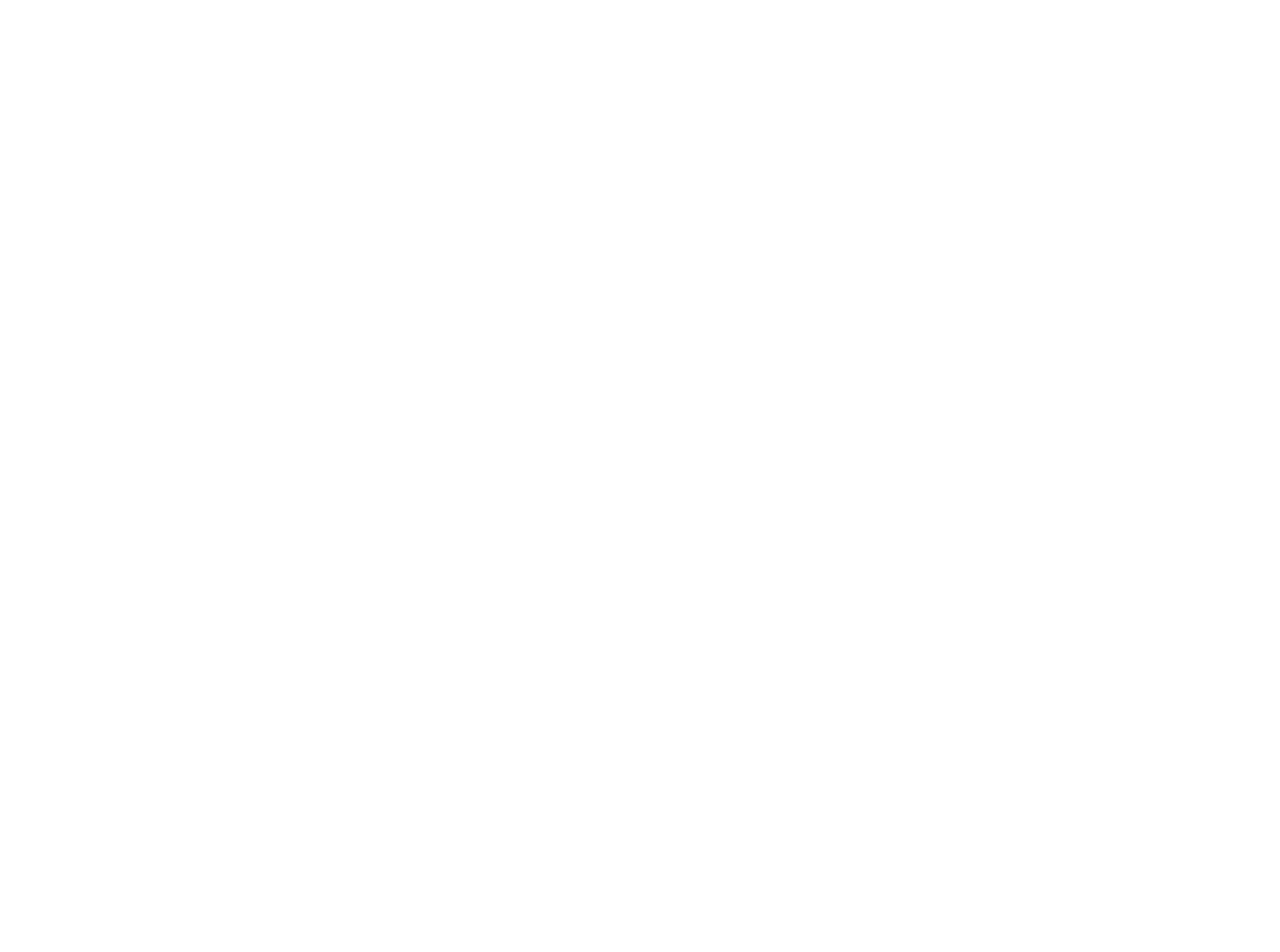
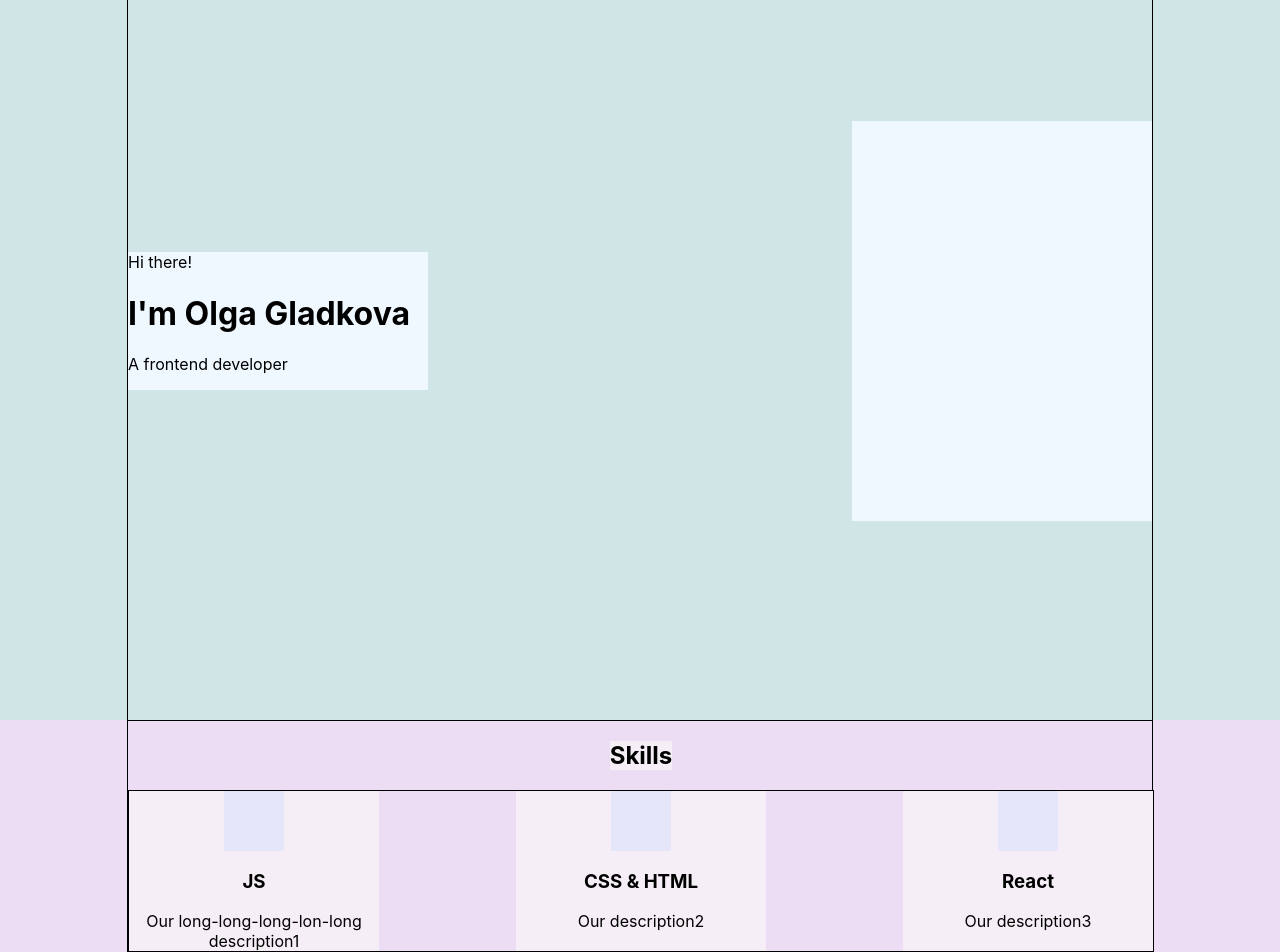
Before and after one commit to Gladkova-Olga/Portfolio, a React (Create React App) app: page / in a window 1280 px wide. Shown: the part 160-1112 px from the top of the page. Before the commit the page ends 800 px from the top, so only its background shows below. Built offline with nearby package versions, Linux system fonts and the light colour scheme.

Commit message:
add Main and Skills

```diff
--- a/src/App.js
+++ b/src/App.js
@@ -1,11 +1,15 @@
 import React from 'react';
 import './App.css';
 import Header from "./header/Header";
+import Main from "./main/Main";
+import Skills from "./skills/Skills";
 
 function App() {
     return (
         <div className="App">
             <Header/>
+            <Main/>
+            <Skills/>
         </div>
     );
 }
--- /dev/null
+++ b/src/common/styles/Container.module.css
@@ -0,0 +1,10 @@
+.container {
+    border: 1px solid;
+    height: 100%;
+    width: 80%;
+    margin: 0 auto;
+    display: flex;
+    align-items: center;
+    justify-content: space-between;
+    flex-wrap: wrap;
+}
--- /dev/null
+++ b/src/main/Main.js
@@ -0,0 +1,20 @@
+import React from 'react';
+import style from './Main.module.css';
+import styleContainer from './../common/styles/Container.module.css'
+
+function Main() {
+    return (
+        <div className={style.mainBlock}>
+            <div className={styleContainer.container}>
+                <div className={style.text}>
+                    <span>Hi there!</span>
+                    <h1>I'm Olga Gladkova</h1>
+                    <p>A frontend developer</p>
+                </div>
+                <div className={style.photo}></div>
+            </div>
+        </div>
+    );
+}
+
+export default Main;
--- /dev/null
+++ b/src/main/Main.module.css
@@ -0,0 +1,15 @@
+.mainBlock {
+    height: 100vh;
+    background-color: #d0e5e5;
+}
+
+.text {
+    width: 300px;
+    background-color: aliceblue;
+}
+
+.photo {
+    width: 300px;
+    height: 400px;
+    background-color: aliceblue;
+}
--- /dev/null
+++ b/src/skills/Skills.js
@@ -0,0 +1,23 @@
+import React from 'react';
+import style from './Skills.module.css';
+import styleContainer from "../common/styles/Container.module.css";
+import SkillItem from "./skilItem/SkillItem";
+
+
+function Skills() {
+    return (
+        <div className={style.skillsBlock}>
+            <div className={`${styleContainer.container} ${style.skillsContainer}`}>
+                <h2 className={style.title}>Skills</h2>
+                <div className={style.skills}>
+                    <SkillItem title = {"JS"} description = {"Our long-long-long-lon-long description1"}/>
+                    <SkillItem title = {"CSS & HTML"} description = {"Our description2"}/>
+                    <SkillItem title = {"React"} description = {"Our description3"}/>
+                </div>
+            </div>
+
+        </div>
+    );
+}
+
+export default Skills;
--- /dev/null
+++ b/src/skills/Skills.module.css
@@ -0,0 +1,22 @@
+.skillsBlock {
+    height: 100vh;
+    background-color: #ecddf5;
+}
+
+.skillsContainer {
+    flex-direction: column;
+    justify-content: flex-start;
+
+}
+
+.title {
+    background-color: #f5eef6;
+}
+
+.skills{
+    border: 1px solid;
+    width: 100%;
+    display: flex;
+    justify-content: space-between;
+    flex-wrap: wrap;
+}
--- /dev/null
+++ b/src/skills/skilItem/SkillItem.js
@@ -0,0 +1,18 @@
+import React from 'react';
+import style from './SlillItem.module.css';
+
+
+
+function SkillItem(props) {
+    return (
+        <div className={style.skillItem}>
+            <div className={style.icon}></div>
+            <h3>{props.title}</h3>
+            <span className={style.discription}>
+                {props.description}
+            </span>
+        </div>
+    );
+}
+
+export default SkillItem;
--- /dev/null
+++ b/src/skills/skilItem/SlillItem.module.css
@@ -0,0 +1,16 @@
+.skillItem {
+    width: 250px;
+    background-color: #f5eef6;
+    display: flex;
+    flex-direction: column;
+    align-items: center;
+    text-align: center;
+}
+.icon {
+    height: 60px;
+    width: 60px;
+    background-color: lavender ;
+}
+.discription {
+
+}
```
Also changed, not shown: src/logo.svg (deleted).
